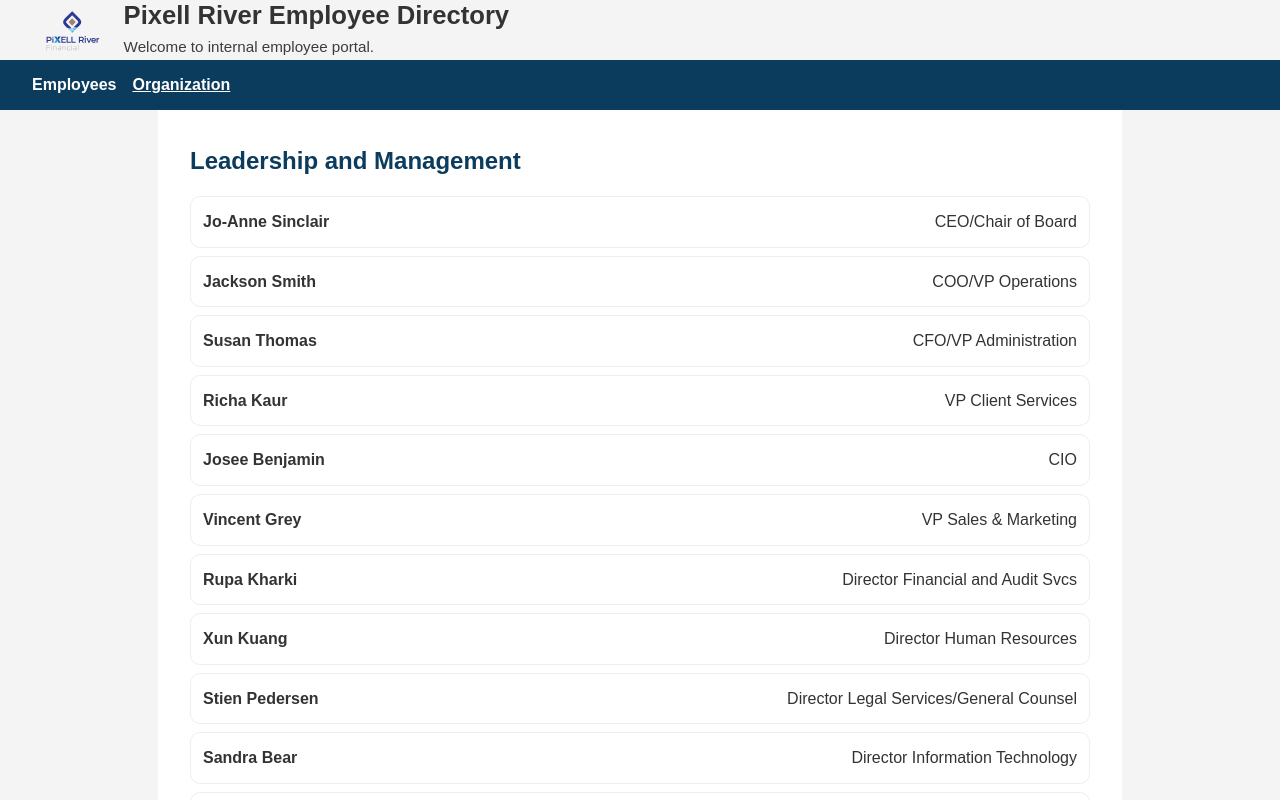
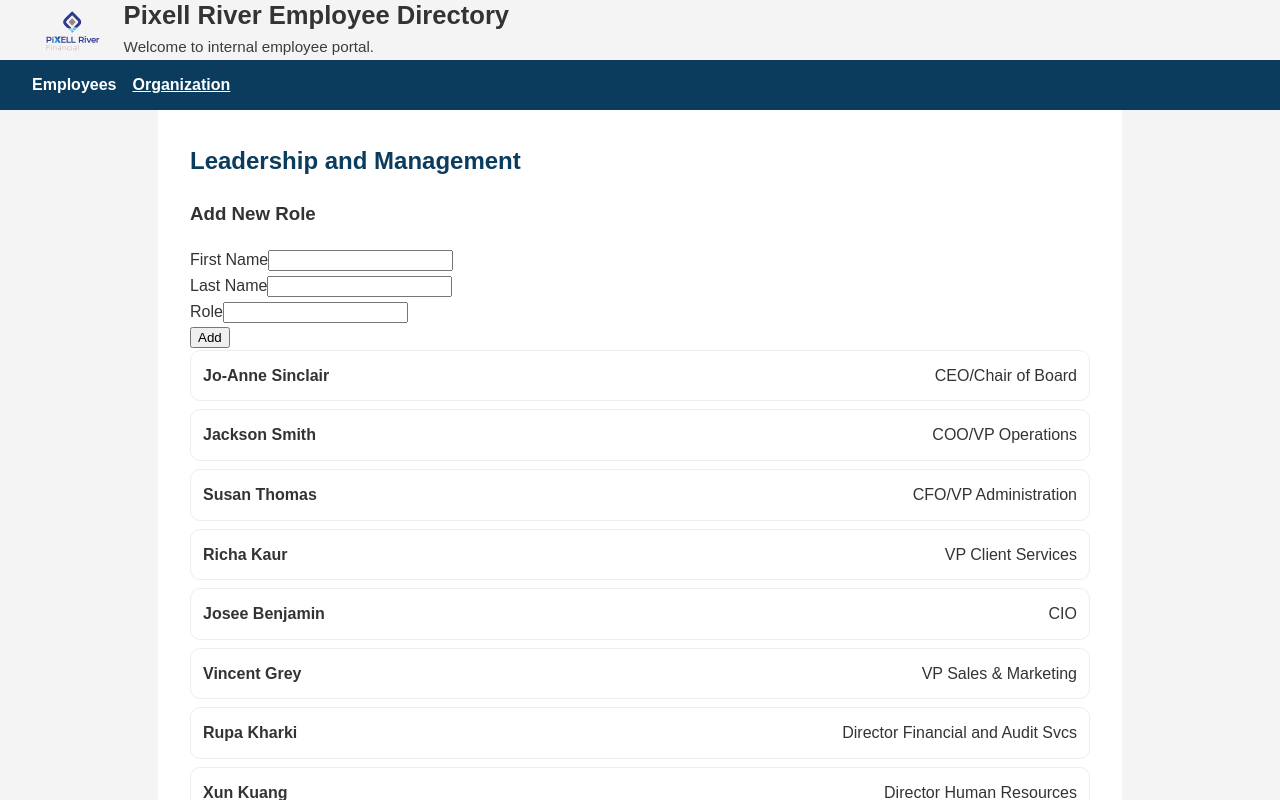
Before and after one commit to darawyd/COMP4002-Labs, a React app: page /organization in a window 1280 px wide. Shown: the top 800 px of the page. Built offline with nearby package versions, Linux system fonts and the light colour scheme; the HTML template or start-up script is replaced by a standard one.

Commit message:
add the components to orgnization page and have the inital data load to the page

```diff
--- a/src/components/AddRoleForm.tsx
+++ b/src/components/AddRoleForm.tsx
@@ -1,6 +1,5 @@
 import useFormInput from "../hooks/useFormInput";
-import { createOrganizationRecord } from "../services/organizationService";
-import type { Role } from "../types";
+import { organizationService } from "../services/organizationService";
 
 type Props = {
     onSuccess: () => void;
@@ -17,19 +16,21 @@ export default function AddRoleForm({ onSuccess }: Props) {
         firstName.clearMessage();
         role.clearMessage();
 
-        const result = createOrganizationRecord({
+        const result = organizationService.create({
             firstName: firstName.value,
             lastName: lastName.value,
             role: role.value,
-        } as Role);
+        });
 
         if (!result.ok && result.field) {
             if (result.field === "firstName") {
                 firstName.setMessage(result.message ?? "");
             }
+
             if (result.field === "role") {
                 role.setMessage(result.message ?? "");
             }
+
             return;
         }
 
@@ -45,19 +46,31 @@ export default function AddRoleForm({ onSuccess }: Props) {
             <h3>Add New Role</h3>
 
             <div>
-                <label>First Name</label>
-                <input value={firstName.value} onChange={firstName.onChange} />
+                <label htmlFor="role-firstName">First Name</label>
+                <input
+                    id="role-firstName"
+                    value={firstName.value}
+                    onChange={firstName.onChange}
+                />
                 {firstName.message && <p>{firstName.message}</p>}
             </div>
 
             <div>
-                <label>Last Name</label>
-                <input value={lastName.value} onChange={lastName.onChange} />
+                <label htmlFor="role-lastName">Last Name</label>
+                <input
+                    id="role-lastName"
+                    value={lastName.value}
+                    onChange={lastName.onChange}
+                />
             </div>
 
             <div>
-                <label>Role</label>
-                <input value={role.value} onChange={role.onChange} />
+                <label htmlFor="role-name">Role</label>
+                <input
+                    id="role-name"
+                    value={role.value}
+                    onChange={role.onChange}
+                />
                 {role.message && <p>{role.message}</p>}
             </div>
 
--- a/src/pages/OrganizationPage.tsx
+++ b/src/pages/OrganizationPage.tsx
@@ -1,17 +1,31 @@
-import { roles } from "../data/roles";
+// import { roles } from "../data/roles";
+import { useState } from "react";
+import type { Role } from "../types";
+import { organizationRepo } from "../repositories/organizationRepo";
+import AddRoleForm from "../components/AddRoleForm";
 import "./OrganizationPage.css";
 
 export default function OrganizationPage() {
+    const [records, setRecords] = useState<Role[]>(() =>
+        organizationRepo.getAll(),
+    );
+
+    const reload = () => {
+        setRecords(organizationRepo.getAll());
+    };
+
     return (
         <main className="page org">
             <h2>Leadership and Management</h2>
+
+            <AddRoleForm onSuccess={reload} />
 
             <div
                 className="org-table"
                 role="table"
                 aria-label="Leadership and Management"
             >
-                {roles.map((r, idx) => (
+                {records.map((r, idx) => (
                     <div
                         className="org-row"
                         role="row"
--- a/src/repositories/organizationRepo.ts
+++ b/src/repositories/organizationRepo.ts
@@ -1,18 +1,27 @@
+import { roles } from "../data/roles";
 import type { Role } from "../types";
 
 const STORAGE_KEY = "organization";
 
-export function getOrganization(): Role[] {
-    const data = localStorage.getItem(STORAGE_KEY);
-    return data ? JSON.parse(data) : [];
-}
+export const organizationRepo = {
+    getAll(): Role[] {
+        const data = localStorage.getItem(STORAGE_KEY);
 
-export function addOrganizationRecord(record: Role): void {
-    const records = getOrganization();
-    records.push(record);
-    localStorage.setItem(STORAGE_KEY, JSON.stringify(records));
-}
+        if (!data) {
+            localStorage.setItem(STORAGE_KEY, JSON.stringify(roles));
+            return roles;
+        }
 
-export function roleExists(role: string): boolean {
-    return getOrganization().some((r) => r.role === role);
-}
+        return JSON.parse(data);
+    },
+
+    add(record: Role): void {
+        const records = this.getAll();
+        records.push(record);
+        localStorage.setItem(STORAGE_KEY, JSON.stringify(records));
+    },
+
+    roleExists(role: string): boolean {
+        return this.getAll().some((r) => r.role === role);
+    },
+};
--- a/src/services/organizationService.ts
+++ b/src/services/organizationService.ts
@@ -1,8 +1,5 @@
 import type { Role } from "../types";
-import {
-    addOrganizationRecord,
-    roleExists,
-} from "../repositories/organizationRepo";
+import { organizationRepo } from "../repositories/organizationRepo";
 
 export type ServiceResult = {
     ok: boolean;
@@ -10,7 +7,8 @@ export type ServiceResult = {
     message?: string;
 };
 
-export function createOrganizationRecord(data: Role): ServiceResult {
+export const organizationService = {
+    create(data: Role): ServiceResult {
         if (data.firstName.trim().length < 3) {
             return {
                 ok: false,
@@ -19,7 +17,7 @@ export function createOrganizationRecord(data: Role): ServiceResult {
             };
         }
 
-    if (roleExists(data.role.trim())) {
+        if (organizationRepo.roleExists(data.role.trim())) {
             return {
                 ok: false,
                 field: "role",
@@ -27,11 +25,12 @@ export function createOrganizationRecord(data: Role): ServiceResult {
             };
         }
 
-    addOrganizationRecord({
+        organizationRepo.add({
             firstName: data.firstName.trim(),
             lastName: data.lastName.trim(),
             role: data.role.trim(),
         });
 
         return { ok: true };
-}
+    },
+};
```
Lines whose indentation alone changed are shown as unchanged.
